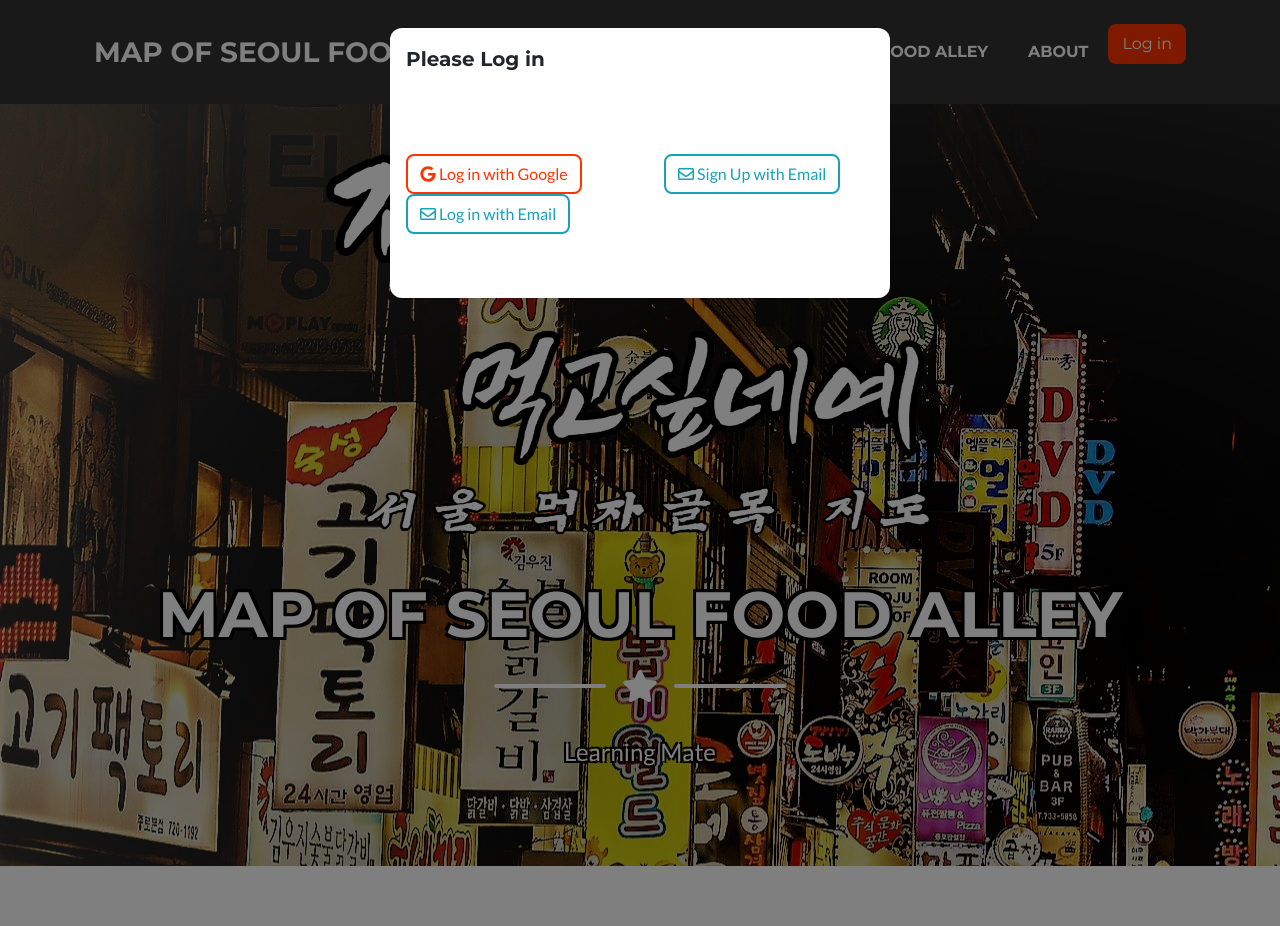
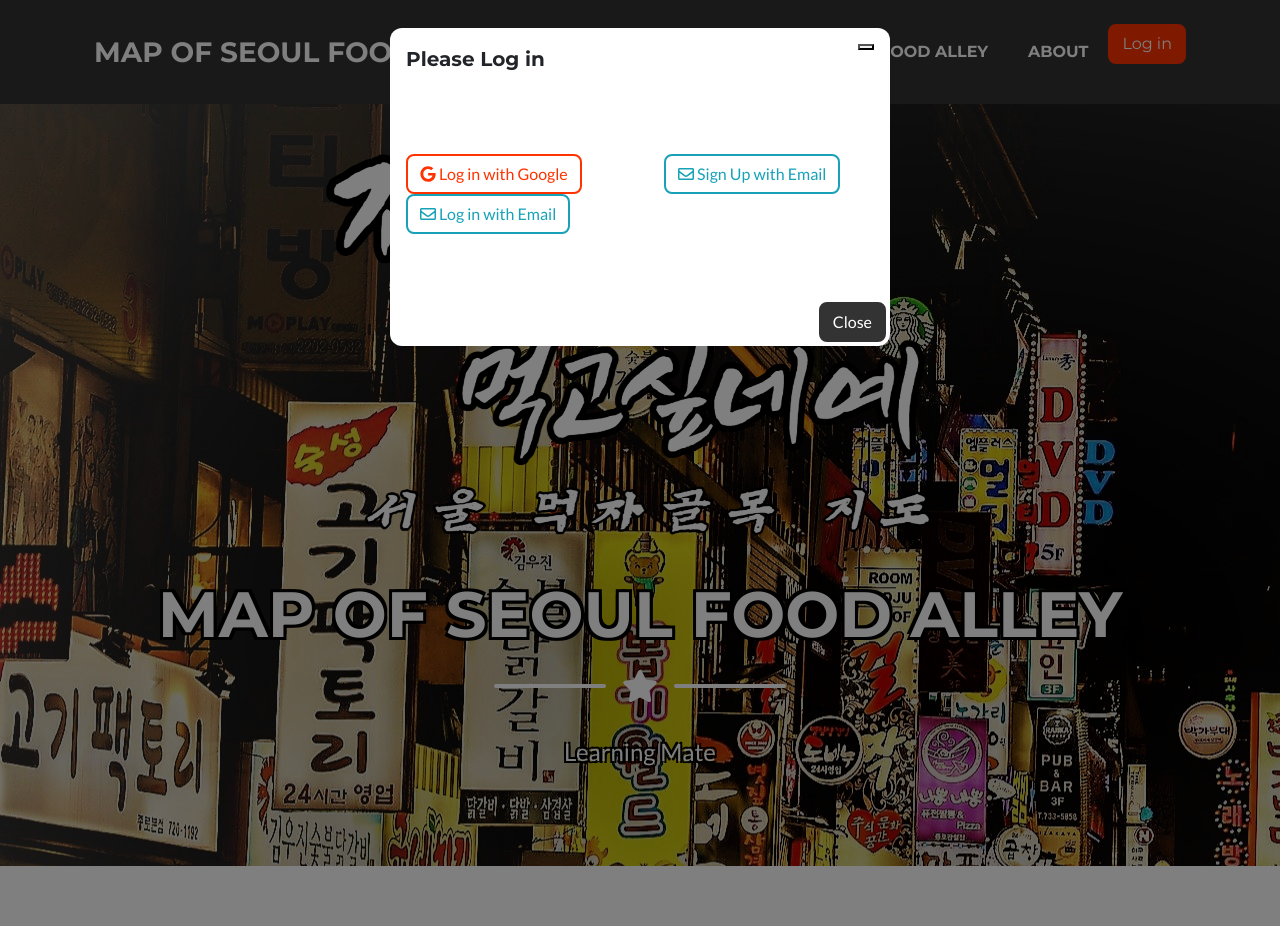
Before and after one commit to multicampus-Bigdata-mukjagolmok/Multicampus-Bigdata-Mukjagolmok, a Django app: page / in a window 1280 px wide, after a click on "Log in". Run offline with Django 3.2, Linux system fonts and the light colour scheme; some libraries are stand-ins or nearby versions.

Commit message:
modal close button

```diff
--- a/mukja/templates/aboutus.html
+++ b/mukja/templates/aboutus.html
@@ -81,7 +81,7 @@
                 <div class="modal-content">
                     <div class="modal-header">
                         <h5 class="modal-title" id="exampleModalLabel">Please Log in</h5>
-<!--                        <button type="button" class="btn-close" data-bs-dismiss="modal" aria-label="Close"></button>-->
+                        <button type="button" class="btn-close" data-dismiss="modal" aria-label="Close"></button>
                     </div>
                     <div class="modal-body">
                         <div class = 'row'>
@@ -95,6 +95,9 @@
 
                             </div>
                         </div>
+                    </div>
+                    <div class="modal-footer">
+                        <button type="button" class="btn btn-secondary" data-dismiss="modal">Close</button>
                     </div>
                 </div>
             </div>
--- a/mukja/templates/golmok.html
+++ b/mukja/templates/golmok.html
@@ -79,11 +79,13 @@
         {% load socialaccount %}
 
         <!-- Modal -->
+        <!-- Modal -->
         <div class="modal fade" id="loginModal" tabindex="-1" aria-labelledby="exampleModalLabel" aria-hidden="true">
             <div class="modal-dialog">
                 <div class="modal-content">
                     <div class="modal-header">
                         <h5 class="modal-title" id="exampleModalLabel">Please Log in</h5>
+                        <button type="button" class="btn-close" data-dismiss="modal" aria-label="Close"></button>
                     </div>
                     <div class="modal-body">
                         <div class = 'row'>
@@ -97,6 +99,9 @@
 
                             </div>
                         </div>
+                    </div>
+                    <div class="modal-footer">
+                        <button type="button" class="btn btn-secondary" data-dismiss="modal">Close</button>
                     </div>
                 </div>
             </div>
--- a/mukja/templates/index.html
+++ b/mukja/templates/index.html
@@ -86,25 +86,24 @@
                 <div class="modal-content">
                     <div class="modal-header">
                         <h5 class="modal-title" id="exampleModalLabel">Please Log in</h5>
-<!--                        <button type="button" class="btn-close" data-bs-dismiss="modal" aria-label="Close"></button>-->
+                        <button type="button" class="btn-close" data-dismiss="modal" aria-label="Close"></button>
                     </div>
                     <div class="modal-body">
                         <div class = 'row'>
                             <div class="col-md-6">
                                 <a role = 'button' class="btn btn-outline-primary" href="{% provider_login_url 'google'%}"><i class="fab fa-google"></i> Log in with Google</a>
-                                <a role = 'button' class="btn btn-outline-info" href="{% url 'login' %}"><i class="far fa-envelope"></i> Log in with Email</a>
+                                <a role = 'button' class="btn btn-outline-info" href="/accounts/login/"><i class="far fa-envelope"></i> Log in with Email</a>
 
                             </div>
                             <div class="col-md-6">
-                                <a role = 'button' class="btn btn-outline-info" href="{% url 'register' %}"><i class="far fa-envelope"></i> Sign Up with Email</a>
+                                <a role = 'button' class="btn btn-outline-info" href="/accounts/signup/"><i class="far fa-envelope"></i> Sign Up with Email</a>
 
                             </div>
                         </div>
                     </div>
-                    <!-- 구글 이미지-->
-<!--                    <div class="modal-footer">-->
-<!--                        <button type="button" class="btn btn-secondary" data-bs-dismiss="modal">Close</button>-->
-<!--                    </div>-->
+                    <div class="modal-footer">
+                        <button type="button" class="btn btn-secondary" data-dismiss="modal">Close</button>
+                    </div>
                 </div>
             </div>
         </div>
```
Also changed, not shown: mukja/templates/restaurant.html (+10 -4 lines), db.sqlite3.
